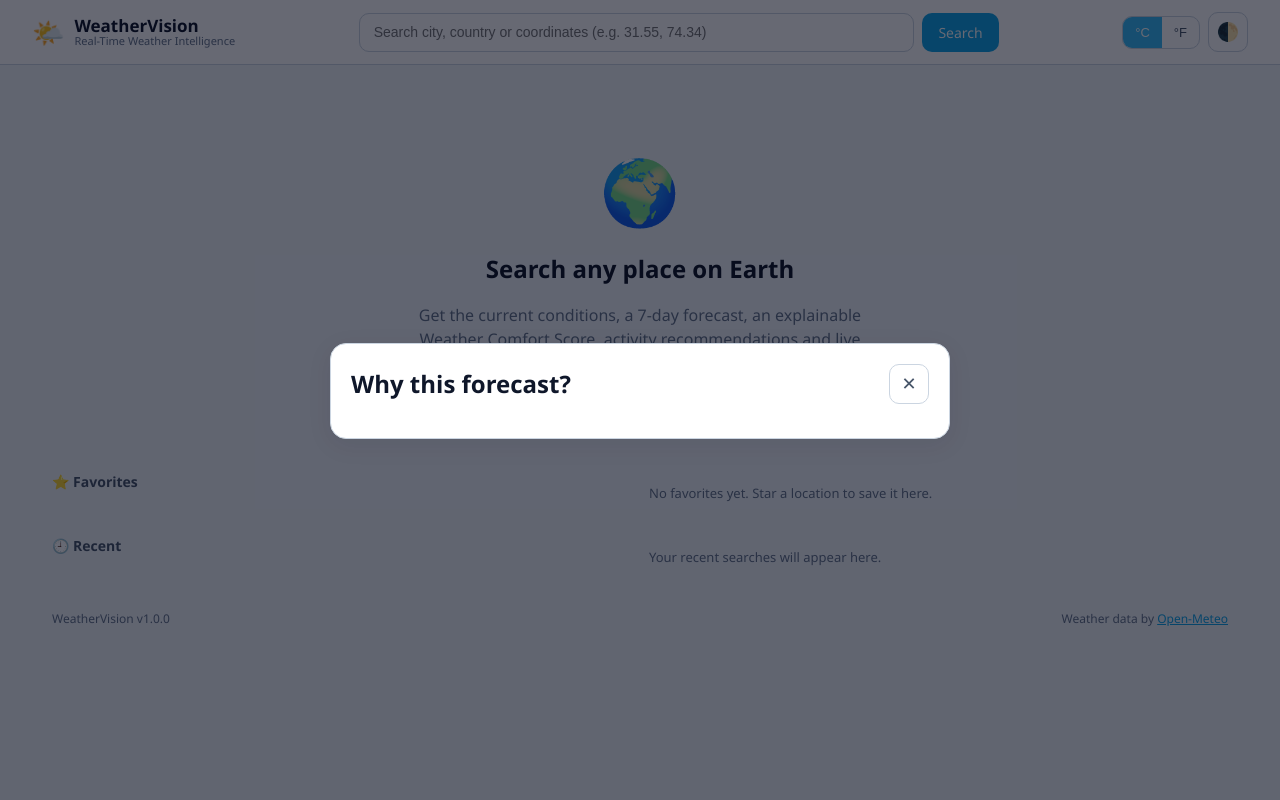
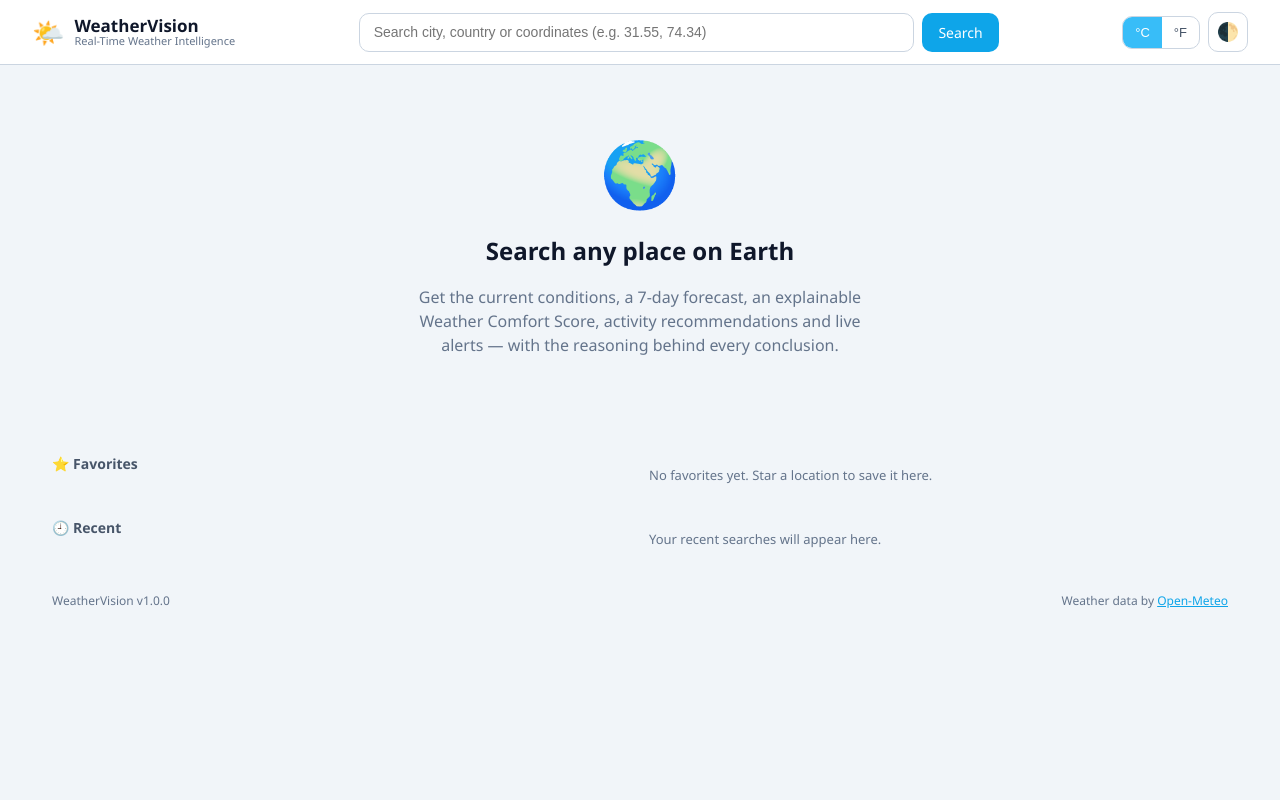
Before and after one commit to hanbal07/weather-vision, a Flask app: page / in a window 1280 px wide. Run offline with Flask 3, Linux system fonts and the light colour scheme; data that the repository does not hold is empty.

Commit message:
Fix: hidden attribute overridden by author display rules (modal always visible)

```diff
--- a/site/css/style.css
+++ b/site/css/style.css
@@ -40,6 +40,11 @@ html[data-theme="light"] {
 }
 
 * { box-sizing: border-box; }
+
+/* The hidden attribute must win over any author display rule
+   (e.g. .modal { display: flex }), or elements marked hidden in
+   HTML would still render and block the page. */
+[hidden] { display: none !important; }
 
 html, body {
   margin: 0;
--- a/web_app/static/css/style.css
+++ b/web_app/static/css/style.css
@@ -40,6 +40,11 @@ html[data-theme="light"] {
 }
 
 * { box-sizing: border-box; }
+
+/* The hidden attribute must win over any author display rule
+   (e.g. .modal { display: flex }), or elements marked hidden in
+   HTML would still render and block the page. */
+[hidden] { display: none !important; }
 
 html, body {
   margin: 0;
```
